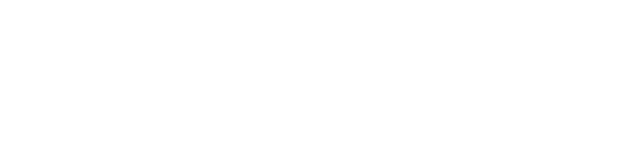
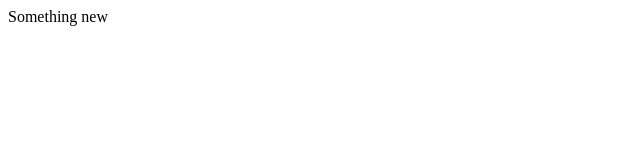
Before and after one commit to DomenOslaj/smartninja-17, a plain HTML site: page index.html in a window 1280 px wide. Shown: the whole page, without its empty margins (0-640 px from the left). Drawn offline with Linux system fonts and the light colour scheme.

Commit message:
Sprememba v index.html

```diff
--- a/index.html
+++ b/index.html
@@ -5,6 +5,6 @@
     <title></title>
   </head>
   <body>
-
+    Something new
   </body>
 </html>
```
